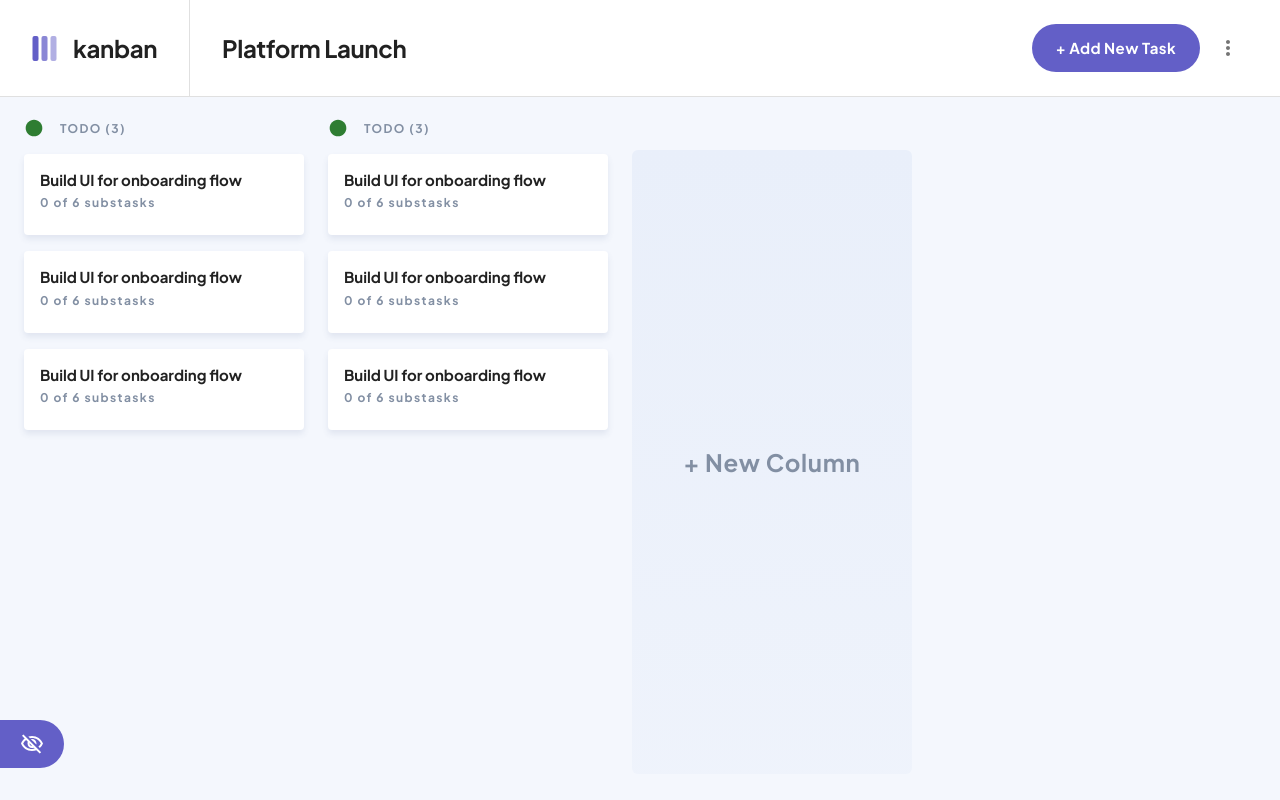
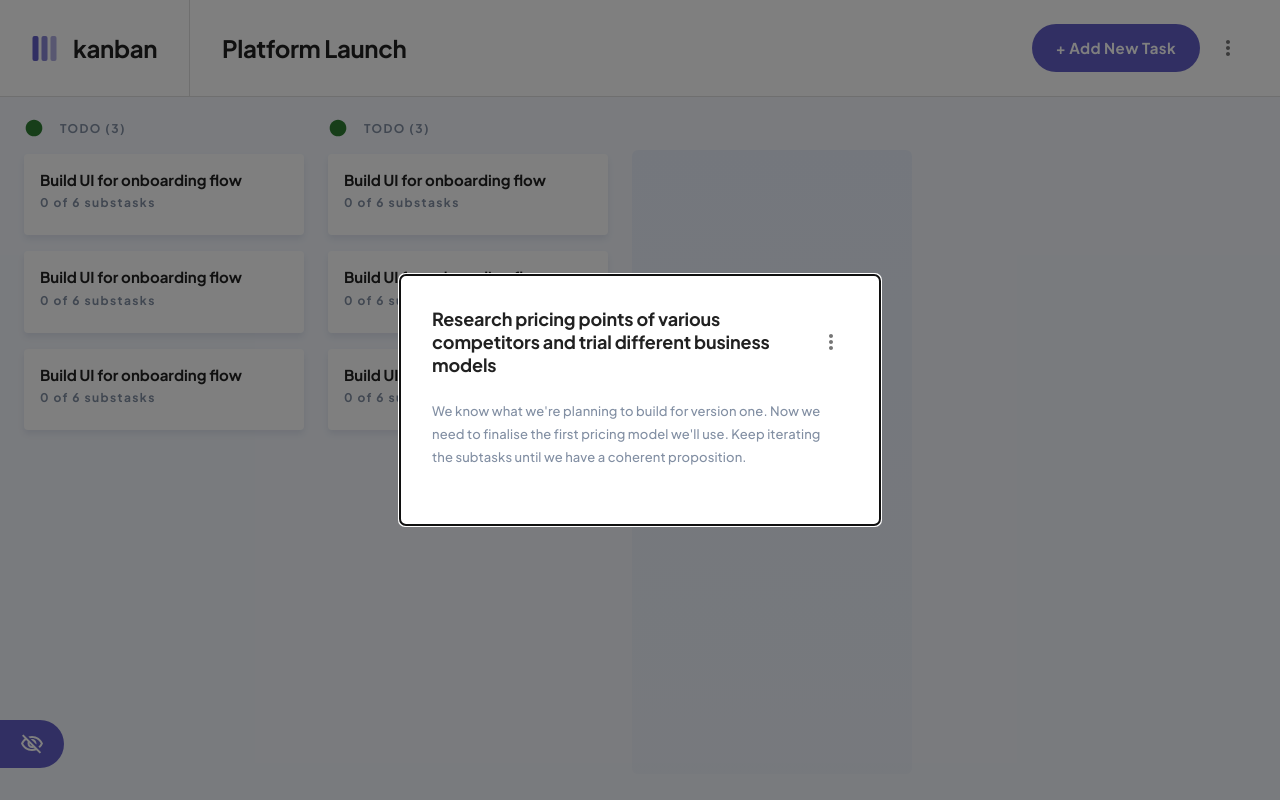
Before and after one commit to AndriiShoiko/kanban-web-app, a Next.js app: page / in a window 1280 px wide. Built offline with nearby package versions, Linux system fonts and the light colour scheme.

Commit message:
add empty card task

```diff
--- a/components/Board/BoardTable.jsx
+++ b/components/Board/BoardTable.jsx
@@ -1,24 +1,32 @@
-import { Grid } from "@mui/material"
-import { CardTask } from "./CardTask/CardTask"
-import { HeaderColumn } from "./HeaderColumn"
-import { NewColumn } from "./NewColumn"
+import { Grid } from "@mui/material";
+import React from "react";
+import { CardTask } from "./CardTask/CardTask";
+import { HeaderColumn } from "./HeaderColumn";
+import { NewColumn } from "./NewColumn";
+import { ViewTask } from "../ViewTask";
 
 export const BoardTable = () => {
+  const [open, setOpen] = React.useState(true);
+  const handleOpen = () => setOpen(true);
+  const handleClose = () => setOpen(false);
+
   return (
-        <Grid container columnGap={3} padding="24px" height="100%" wrap>
+    <>
+      <ViewTask open={open} onClose={handleClose}></ViewTask>
+      <Grid container columnGap={3} padding="24px" height="100%" wrap="nowrap">
         <Grid item>
           <Grid container direction="column" rowGap={2}>
             <Grid item>
               <HeaderColumn />
             </Grid>
             <Grid item>
-                        <CardTask />
+              <CardTask onClick={handleOpen} />
             </Grid>
             <Grid item>
-                        <CardTask />
+              <CardTask onClick={handleOpen} />
             </Grid>
             <Grid item>
-                        <CardTask />
+              <CardTask onClick={handleOpen} />
             </Grid>
           </Grid>
         </Grid>
@@ -28,13 +36,13 @@ export const BoardTable = () => {
               <HeaderColumn />
             </Grid>
             <Grid item>
-                        <CardTask />
+              <CardTask onClick={handleOpen} />
             </Grid>
             <Grid item>
-                        <CardTask />
+              <CardTask onClick={handleOpen} />
             </Grid>
             <Grid item>
-                        <CardTask />
+              <CardTask onClick={handleOpen} />
             </Grid>
           </Grid>
         </Grid>
@@ -42,5 +50,6 @@ export const BoardTable = () => {
           <NewColumn />
         </Grid>
       </Grid>
-    )
-}
+    </>
+  );
+};
--- a/components/Board/CardTask/CardTask.jsx
+++ b/components/Board/CardTask/CardTask.jsx
@@ -1,29 +1,31 @@
 import { Card, Typography, CardContent, Link } from "@mui/material";
-import { styled } from '@mui/material/styles';
+import { styled } from "@mui/material/styles";
 
 import { useDarkMode } from "../../../hooks/useDarkMode";
 
 const CardTaskStyle = styled(Card, {
-    shouldForwardProp: (prop) => prop !== 'darkMode'
+  shouldForwardProp: (prop) => prop !== "darkMode",
 })(({ theme, darkMode }) => ({
   ...theme.components.cardTask,
   boxShadow: "0px 4px 6px rgba(54, 78, 126, 0.101545)",
+  "&:hover": {
+    cursor: "pointer",
+  },
   ...(darkMode && {
     backgroundColor: theme.palette.common.darkGrey,
   }),
 }));
 
-export const CardTask = () => {
+export const CardTask = (props) => {
+
   return (
-        <CardTaskStyle darkMode={useDarkMode()}>
+    <CardTaskStyle darkMode={useDarkMode()} {...props}>
       <CardContent>
         <Typography variant="h3" gutterBottom>
           Build UI for onboarding flow
         </Typography>
-                <Typography variant="h4">
-                    0 of 6 substasks
-                </Typography>
+        <Typography variant="h4">0 of 6 substasks</Typography>
       </CardContent>
     </CardTaskStyle>
-    )
-}
+  );
+};
--- a/components/ViewTask/ViewTask.jsx
+++ b/components/ViewTask/ViewTask.jsx
@@ -1,5 +1,49 @@
-export const ViewTask = () => {
-    return <div>
+import { Box, IconButton, Modal, Stack, Typography } from "@mui/material";
+import { styled } from "@mui/material/styles";
 
-    </div>;
+import MoreVertIcon from "@mui/icons-material/MoreVert";
+
+import { useDarkMode } from "../../hooks/useDarkMode";
+
+const ViewTaskBoxStyle = styled(Box, {
+  shouldForwardProp: (prop) => prop !== "darkMode",
+})(({ theme, darkMode }) => ({
+  ...theme.components.modalDialog,
+  backgroundColor: theme.palette.common.white,
+  color: theme.palette.text.primary,
+  padding: theme.spacing(4),
+
+  ...(darkMode &&
+    {
+      backgroundColor: theme.palette.common.darkGrey,
+    }),
+}));
+
+export const ViewTask = ({ open, onClose }) => {
+  return (
+    <Modal open={open} onClose={onClose}>
+      <ViewTaskBoxStyle darkMode={useDarkMode()}>
+        <Stack direction="row" marginBottom={3}>
+          <Typography variant="h2">
+            Research pricing points of various competitors and trial different
+            business models
+          </Typography>
+          <IconButton size="small">
+            <MoreVertIcon />
+          </IconButton>
+        </Stack>
+        <Box marginRight={2}>
+          <Typography
+            variant="body1"
+            marginBottom={3}
+            color="common.mediumGrey"
+          >
+            We know what we're planning to build for version one. Now we need to
+            finalise the first pricing model we'll use. Keep iterating the
+            subtasks until we have a coherent proposition.
+          </Typography>
+        </Box>
+      </ViewTaskBoxStyle>
+    </Modal>
+  );
 };
--- a/styles/Theme.jsx
+++ b/styles/Theme.jsx
@@ -22,15 +22,15 @@ export const theme = {
       mainPurple,
       mainPurpleHover,
       red,
-            redHover
+      redHover,
     },
     background: {
       default: lightBG,
-            paper: "white"
+      paper: "white",
     },
     menuHover: {
-            backgroundColor: mainPurple
-        }
+      backgroundColor: mainPurple,
+    },
   },
   typography: {
     h1: {
@@ -57,32 +57,32 @@ export const theme = {
       fontSize: "0.75rem",
       lineHeight: "17px",
       letterSpacing: "1.4px",
-            color: mediumGrey
+      color: mediumGrey,
     },
     body1: {
       fontFamily: "Plus Jakarta Sans",
       fontWeight: "normal",
       fontSize: "0.8125rem",
       lineHeight: "23px",
-            color: darkGrey
+      color: darkGrey,
     },
     body2: {
       fontFamily: "Plus Jakarta Sans",
       fontWeight: "bold",
       fontSize: "0.75rem",
       lineHeight: "15px",
-            color: darkGrey
+      color: darkGrey,
     },
     button: {
       fontFamily: "Plus Jakarta Sans",
       textTransform: "none",
       fontWeight: "bold",
-        }
+    },
   },
   mixins: {
     toolbar: {
       minHeight: 80,
-        }
+    },
   },
   components: {
     buttonL: {
@@ -108,7 +108,15 @@ export const theme = {
       heightTablet: "80px",
     },
     cardTask: {
-            minWidth: 280
-        }
-    }
+      minWidth: 280,
+    },
+    modalDialog: {
+      position: "absolute",
+      top: "50%",
+      left: "50%",
+      transform: "translate(-50%, -50%)",
+      width: 480,
+      borderRadius: "6px",
+    },
+  },
 };
```
Also changed, not shown: components/Board/NewColumn.jsx (indentation only). Lines whose indentation alone changed are shown as unchanged.
